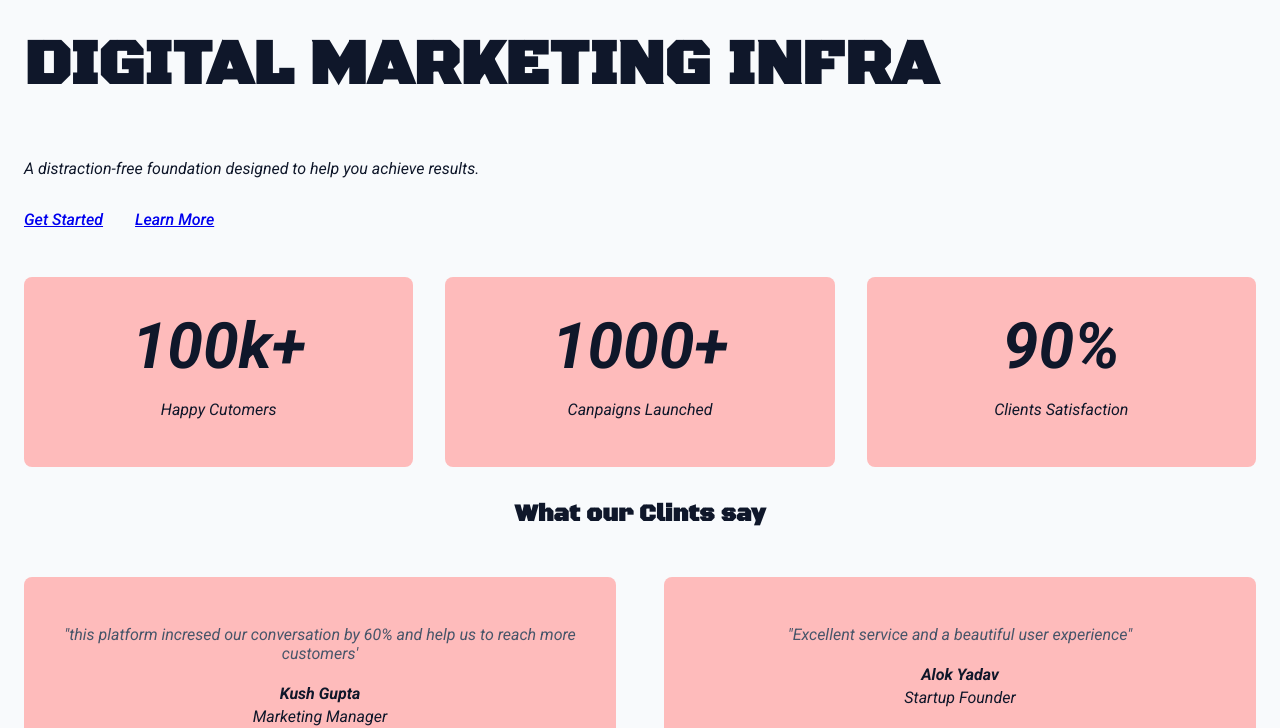
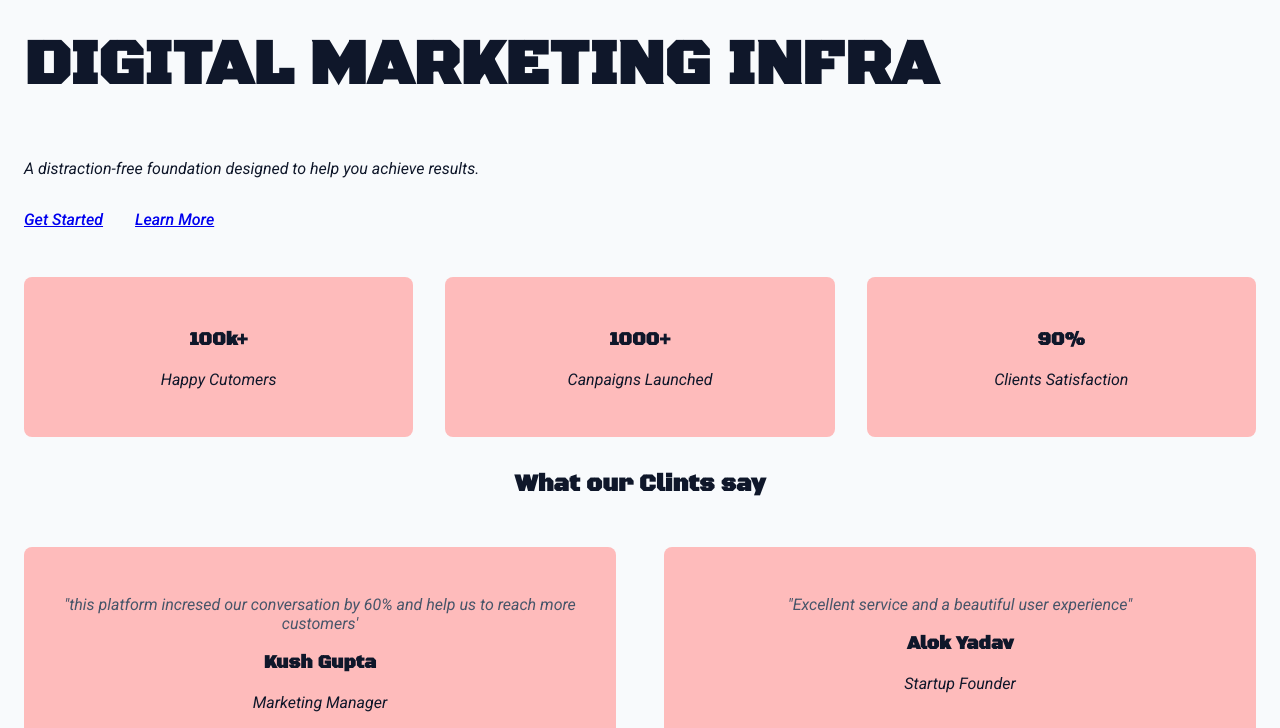
Before and after one commit to Bhaskar-Black/Landing-page-digital-marketing-infrastructure, a plain HTML site: page index.html in a window 1280 px wide. Shown: the part 110-838 px from the top of the page. Drawn offline with Linux system fonts and the light colour scheme.

Commit message:
Update index.html

```diff
--- a/index.html
+++ b/index.html
@@ -45,15 +45,15 @@
     </section>
     <section class="stats">
         <div class="stat">
-            <h4>100k+</h4>
+            <h3>100k+</h3>
             <p>Happy Cutomers</p>
         </div>
         <div class="stat">
-            <h4>1000+</h4>
+            <h3>1000+</h3>
             <p>Canpaigns Launched</p>
         </div>
         <div class="stat">
-            <h4>90%</h4>
+            <h3>90%</h3>
             <p>Clients Satisfaction</p>
         </div>
     </section>
@@ -64,13 +64,13 @@
         <div class="testimonial__grid">
             <article class="testimonial__card">
                 <p>"this platform incresed our conversation by 60% and help us to reach more customers'</p>
-                <h4>Kush Gupta</h4>
+                <h3>Kush Gupta</h3>
                 <span>Marketing Manager</span>
             </article>
 
             <article class="testimonial__card">
                 <p>"Excellent service and a beautiful user experience"</p>
-                <h4>Alok Yadav</h4>
+                <h3>Alok Yadav</h3>
                 <span>Startup Founder</span>
             </article>
         </div>
```
